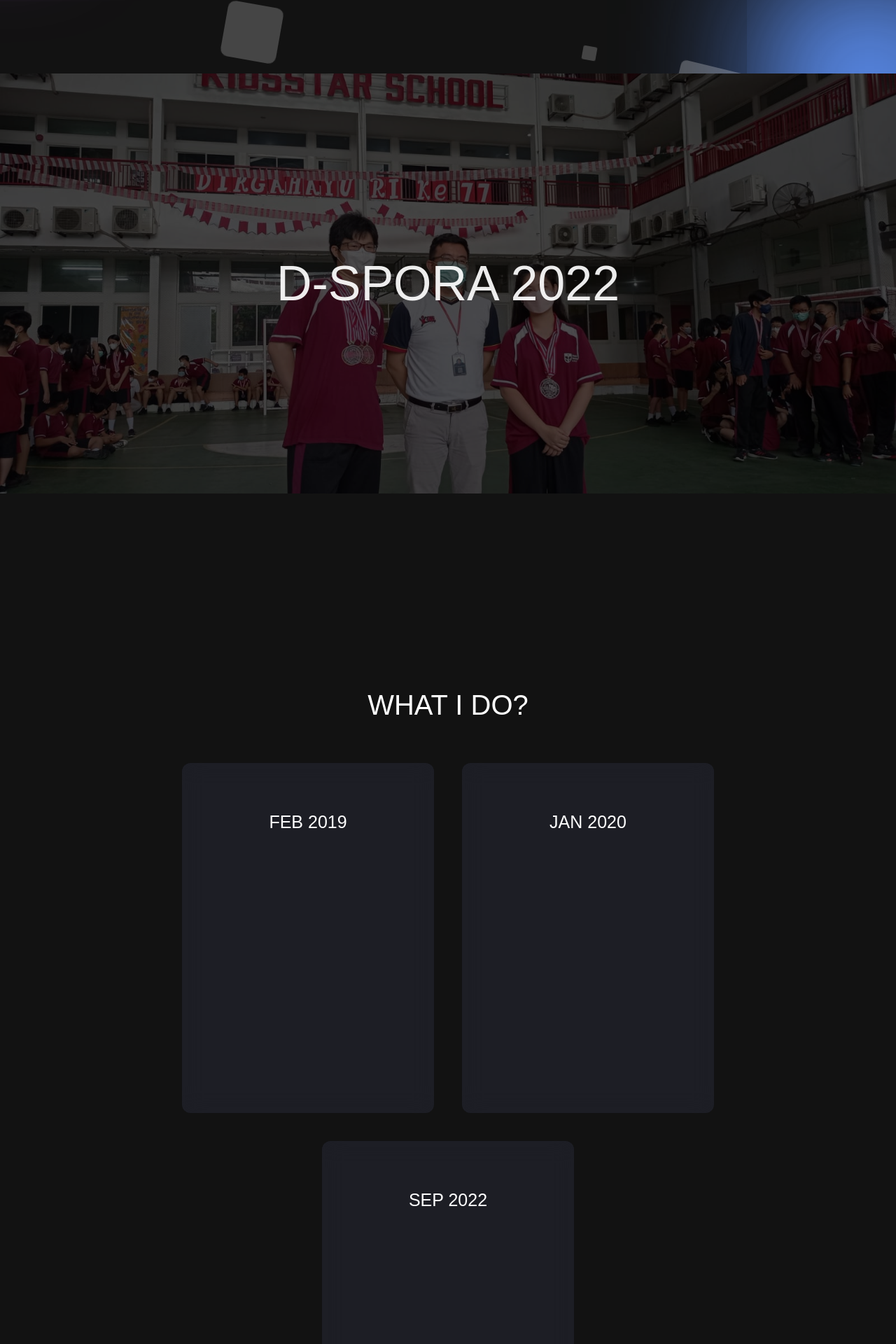
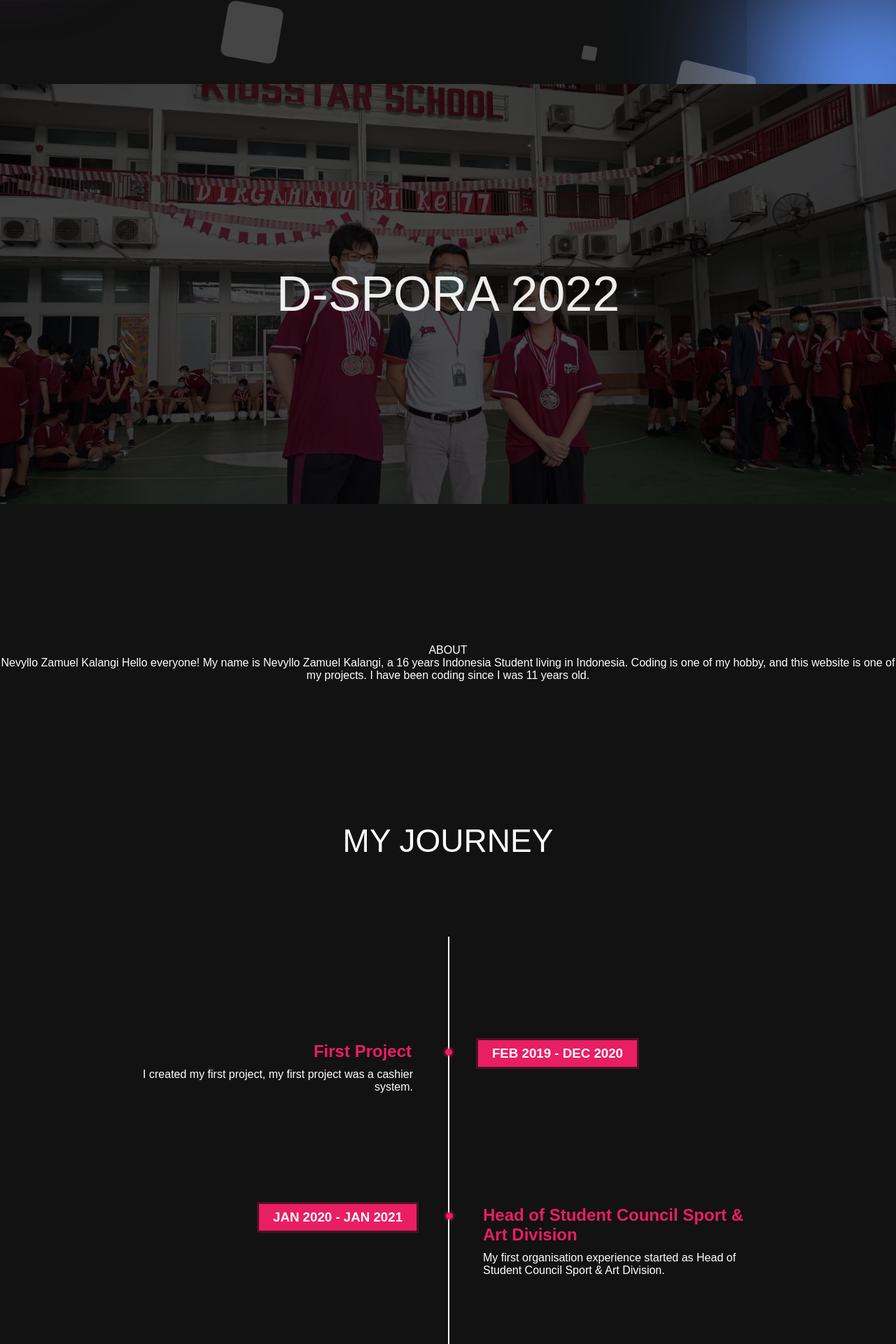
Before and after one commit to VLO-K/Nevyllo-Zamuel-Kalangi, a PHP site: page / in a window 1280 px wide. Shown: the part 600-2520 px from the top of the page at 70% size. Run offline with PHP 8.4, Linux system fonts and the light colour scheme.

Commit message:
Update Journey style

```diff
--- a/index.html
+++ b/index.html
@@ -6,6 +6,7 @@
     <meta charset="utf-8" />
     <meta name="author" content="One Celsius" />
     <meta name="description" content="Beta Version 2" />
+    <meta name="viewport" content="width=device-width, initial-scale=1, maximum-scale=1, user-scalable=no">
     <title>Nevyllo Z. Kalangi</title>
     <link rel="stylesheet" href="style.css" />
     <script type="text/javascript" src="app.js"></script>
@@ -91,42 +92,7 @@
         <!--Seperator start-->
         <div class="seperator"></div>
         <!--Seperator end-->
-        <!-- Wid Start -->
-        <div class="wid-wrapper">
-            <div class="wid-title">WHAT I DO?</div>
-            <!--image row start-->
-            <div class="wid-menu">
-                <!--image card start-->
-                <div class="wid-particle">
-                    <div class="details">
-                        <h2>FEB 2019</h2>
-                        <p>I Start Making Projects</p>
-                    </div>
-                </div>
-                <!--image card end-->
-                <!--image card start-->
-                <div class="wid-particle">
-                    <div class="details">
-                        <h2>JAN 2020</h2>
-                        <p>Head of Student Council Sport & Art Division</p>
-                    </div>
-                </div>
-                <!--image card end-->
-                <!--image card start-->
-                <div class="wid-particle">
-                    <div class="details">
-                        <h2>SEP 2022</h2>
-                        <p>President of Student Council</p>
-                    </div>
-                </div>
-                <!--image card end-->
-            </div>
-            <!--image row end-->
-        </div>
-        <!--image row end-->
-        <!--Seperator start-->
-        <div class="seperator"></div>
-        <!--Seperator end-->
+        <!--CV start-->
         <div class="cv">
             <div>
                 <div id="cv-title">
@@ -141,6 +107,65 @@
                 </p1>
             </div>
         </div>
+        <!--CV End-->
+        <!--Seperator start-->
+        <div class="seperator"></div>
+        <!--Seperator end-->
+        <!-- Timeline Start -->
+        <div class="timeline-title">
+            <a>MY JOURNEY</a>
+        </div>
+        <div class="timeline">
+            <ul>
+                <li>
+                    <div class="right_content">
+                        <h2>First Project</h2>
+                        <p>I created my first project, my first project was a cashier system.</p>
+                    </div>
+                    <div class="left_content">
+                        <h3>FEB 2019 - DEC 2020</h3>
+                    </div>
+                </li>
+                <li>
+                    <div class="right_content">
+                        <h2>Head of Student Council Sport & Art Division</h2>
+                        <p>My first organisation experience started as Head of Student Council Sport & Art Division.</p>
+                    </div>
+                    <div class="left_content">
+                        <h3>JAN 2020 - JAN 2021</h3>
+                    </div>
+                </li>
+                <li>
+                    <div class="right_content">
+                        <h2>Member of Student Council Sport & Art Division</h2>
+                        <p>I was chosen to be a member of the Student Council Sport & Art Division by my senior.</p>
+                    </div>
+                    <div class="left_content">
+                        <h3>SEP 2021 - AUG 2022</h3>
+                    </div>
+                </li>
+                <li>
+                    <div class="right_content">
+                        <h2>President of Dunia Harapan School Student Council</h2>
+                        <p>It took time for me to make up my mind whether to be President or not. A week later I decided to join the ellection and somehow I won from my opponent. They are Azalia Shafa Putri Alamsyah & Caitline Avrilia Laurens. They are such a great rival.</p>
+                    </div>
+                    <div class="left_content">
+                        <h3>SEP 2022 - AUG 2023</h3>
+                    </div>
+                </li>
+                <li>
+                    <div class="right_content">
+                        <h2>Build This Website</h2>
+                        <p>In order to improve my coding experience, I decided to build this website as my side-activity from my school duty.</p>
+                    </div>
+                    <div class="left_content">
+                        <h3>DEC 2022 - MAY 2023</h3>
+                    </div>
+                </li>
+              <div style="clear:both;"></div>
+            </ul>
+        </div>
+        <!--Timeline end-->
     </div>
     <!-- Content End -->
     <!-- Footer Start -->
--- a/style.css
+++ b/style.css
@@ -412,67 +412,6 @@ body {
 }
 /* End of Highlight Section */
 /**/
-/* Journey Section */
-.wid-wrapper {
-  margin: 80px;
-}
-.wid-title {
-  text-align: center;
-  font-size: 40px;
-  margin-bottom: 40px;
-}
-.wid-menu {
-  display: flex;
-  flex-wrap: wrap;
-  justify-content: center;
-  width: 100%;
-}
-.wid-particle {
-  position: relative;
-  overflow: hidden;
-  flex: 1;
-  height: 400px;
-  margin: 20px;
-  background-color: #2d30416c;
-  border-radius: 12px;
-  backdrop-filter: blur(16px) saturate(131%);
-  -webkit-backdrop-filter: blur(16px) saturate(131%);
-}
-.wid-particle .details {
-  position: absolute;
-  z-index: 1;
-  top: 0;
-  right: 0;
-  color: #fff;
-  width: 100%;
-  height: 100%;
-}
-.wid-particle .details h2 {
-  text-align: center;
-  font-size: 25px;
-  font-weight: 300;
-  margin-top: 70px;
-  transition: 0.4s;
-  transition-property: transform;
-}
-.wid-particle:hover .details h2 {
-  transform: translateY(-30px);
-}
-.wid-particle .details p {
-  margin: 30px 30px 0 30px;
-  font-size: 14px;
-  font-weight: 600;
-  text-align: center;
-  opacity: 0;
-  transition: 0.6s;
-  transition-property: opacity, transform;
-}
-.wid-particle:hover .details p {
-  opacity: 1;
-  transform: translateY(-40px);
-}
-/* End of Journey Section */
-/**/
 /* About Section */
 .cv {
   text-align: center;
@@ -485,6 +424,95 @@ body {
 .cv-desc {
 }
 /* End of About Section */
+/**/
+/* Journey Section */
+.timeline-title {
+  text-align: center;
+  font-size: 46px;
+  padding: 0 0 80px 0;
+}
+.timeline{
+  position: relative;
+  margin: 50px auto;
+  width: 1000px;
+  padding: 50px 0;
+}
+.timeline:before {
+  position: absolute;
+  content: '';
+  height: 100%;
+  left: 50%;
+  width: 2px;
+  top: -20px;
+  background: #fff;
+  z-index: 1;
+}
+.timeline ul li{
+  list-style: none;
+  box-sizing: border-box;
+  line-height: normal;
+  position: relative;
+  width: 50%;
+  margin: 40px 0;
+  padding: 40px 50px;
+}
+.timeline ul li .right_content h2{
+  color: #e91e63;
+  padding: 0px 2px 10px 0px;
+}
+.timeline ul li:nth-child(odd){
+  float: left;
+  text-align: right;
+  clear: both;
+}
+.timeline ul li:nth-child(even){
+  float: right;
+  text-align: left;
+  clear: both;
+}
+.timeline ul li:nth-child(odd):before{
+  position: absolute;
+  content: '';
+  width: 10px;
+  height: 10px;
+  background: #e91e63;
+  border-radius: 50%;
+  box-shadow: 0 0 0 3px #e91e6242;
+  right: -6px;
+  top: 50px;
+  z-index: 1;
+}
+.timeline ul li:nth-child(even):before{
+  position: absolute;
+  content: '';
+  width: 10px;
+  height: 10px;
+  background: #e91e63;
+  border-radius: 50%;
+  box-shadow: 0 0 0 3px #e91e6242;
+  left: -3px;
+  top: 50px;
+  z-index: 1;
+}
+.timeline ul li:nth-child(odd) .left_content{
+  position: absolute;
+  top: 38px;
+  right: -270px;
+  padding: 8px 20px;
+  color: #fff;
+  background-color: #e91e63;
+  box-shadow: 0 0 0 3px #e91e6242;
+}
+.timeline ul li:nth-child(even) .left_content{
+  position: absolute;
+  top: 38px;
+  left: -270px;
+  padding: 8px 20px;
+  color:#fff;
+  background-color: #e91e63;
+  box-shadow: 0 0 0 3px #e91e6242;
+}
+/* End of Journey Section */
 /**/
 /* Footer Section */
 .footer-container{
```
Also changed, not shown: other parts of style.css (+43 -8 lines).
